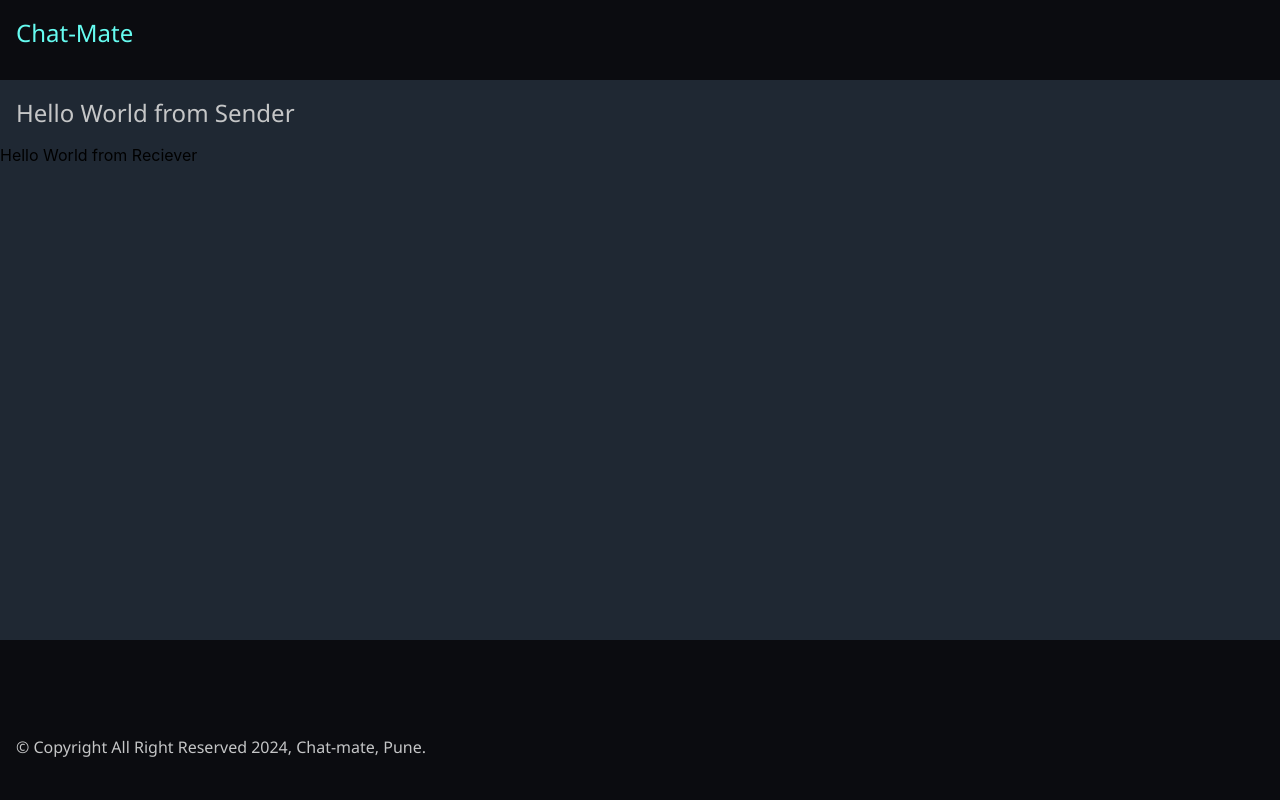
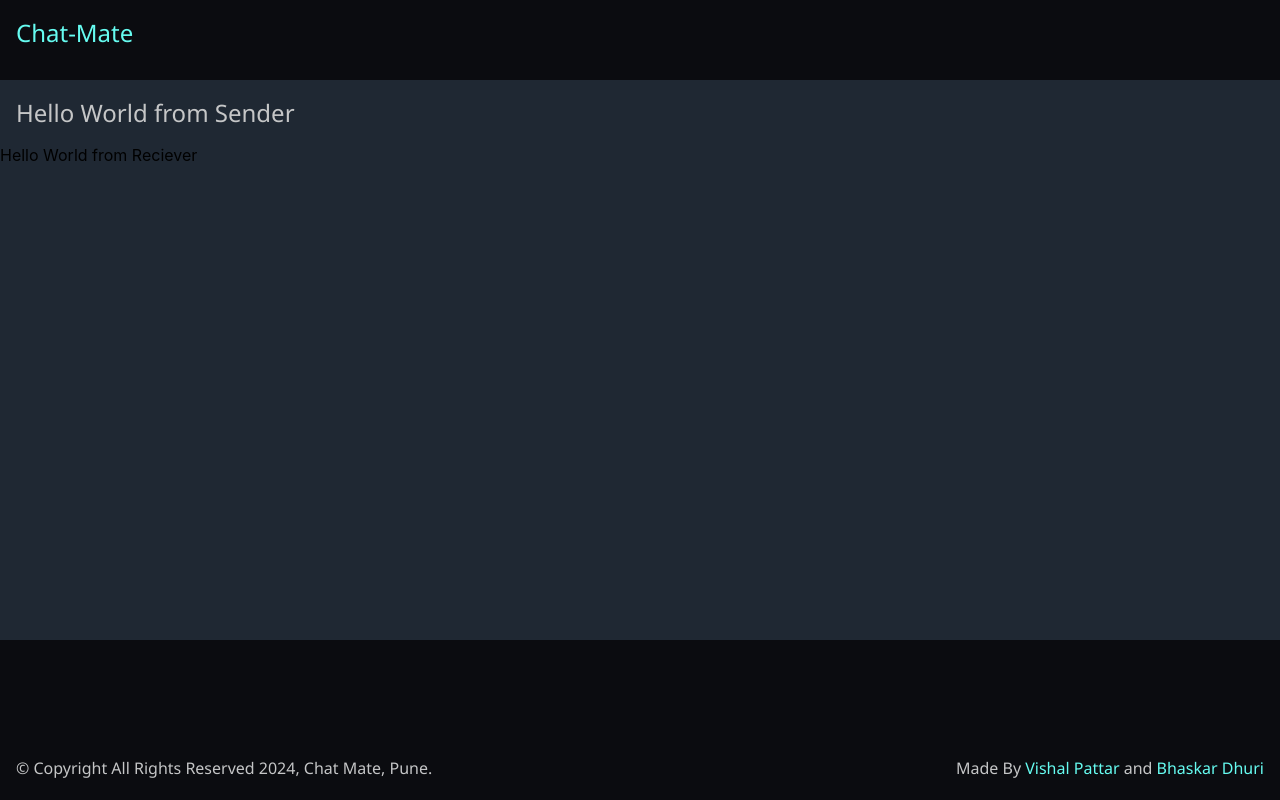
Before and after one commit to Vishal-Pattar/chat-mate, a React (Create React App) app: page / in a window 1280 px wide. Built offline with nearby package versions, Linux system fonts and the light colour scheme; the HTML template or start-up script is replaced by a standard one.

Commit message:
Updated Footer

```diff
--- a/src/component/Footer/Footer.css
+++ b/src/component/Footer/Footer.css
@@ -1,16 +1,29 @@
 .footer__container{
     width: 100vw;
-    height: 10vh;
+    height: 8vh;
     background-color: var(--color-bg-primary);
     position: absolute;
     bottom: 0px;
     left: 0px;
+    box-sizing: border-box;
+    align-items: center;
+    display: flex;
+    justify-content: space-between;
 }
 
-.footer__title{
-    padding:1rem;
+.footer__title {
+    padding: 1rem;
     align-items: center;
     font-size: 1.0rem;
     font-family: 'Segoe UI', Tahoma, Geneva, Verdana, sans-serif;
     color: var(--color-text-primary);
 }
+
+.footer__title a {
+    text-decoration: none;
+    color: var(--color-secondary);
+}
+
+.footer__title a:hover {
+    border-bottom: 1px solid var(--color-secondary);
+}
--- a/src/component/Footer/Footer.jsx
+++ b/src/component/Footer/Footer.jsx
@@ -4,7 +4,8 @@ import './Footer.css'
 const Footer = () => {
   return (
     <div className='footer__container'>
-      <div className='footer__title'>&copy; Copyright All Right Reserved 2024, Chat-mate, Pune.</div>
+      <div className='footer__title'>&copy; Copyright All Rights Reserved 2024, Chat Mate, Pune.</div>
+      <div className='footer__title'>Made By <a href='#'>Vishal Pattar</a> and <a href="#">Bhaskar Dhuri</a></div>
     </div>
   )
 }
```
